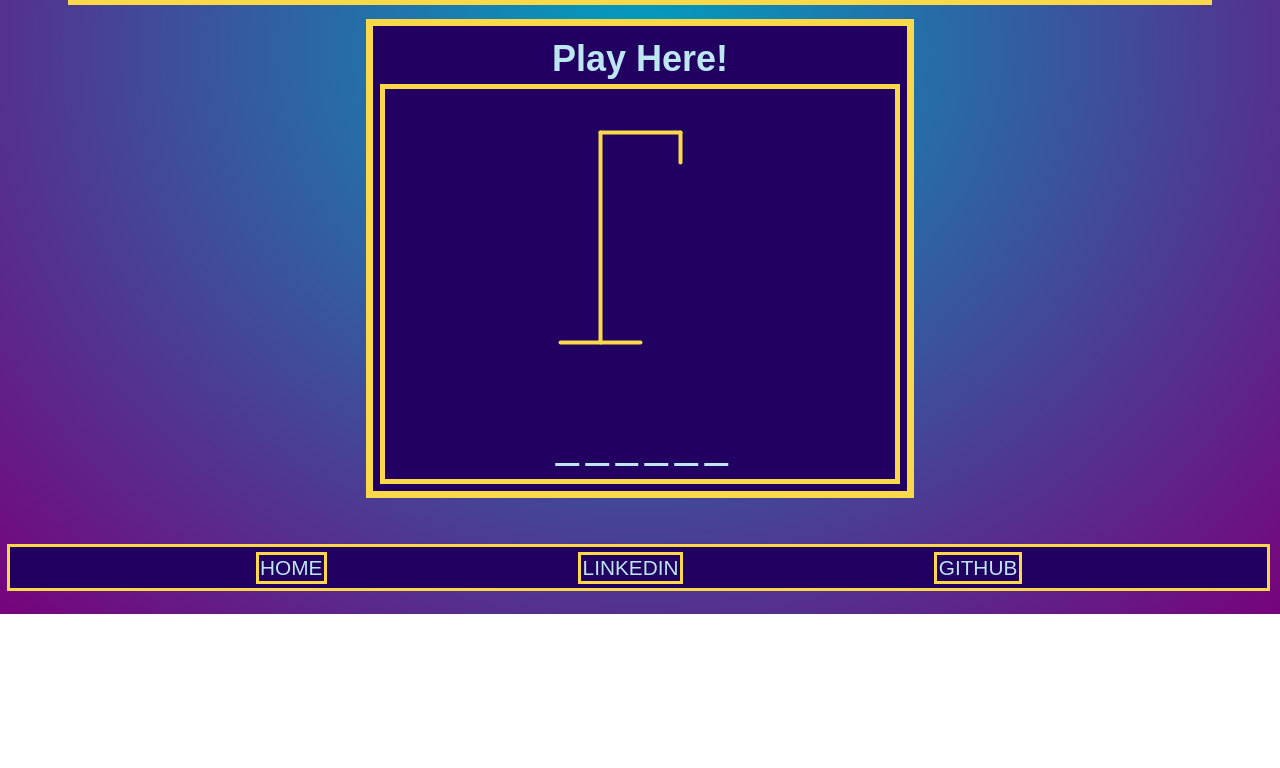
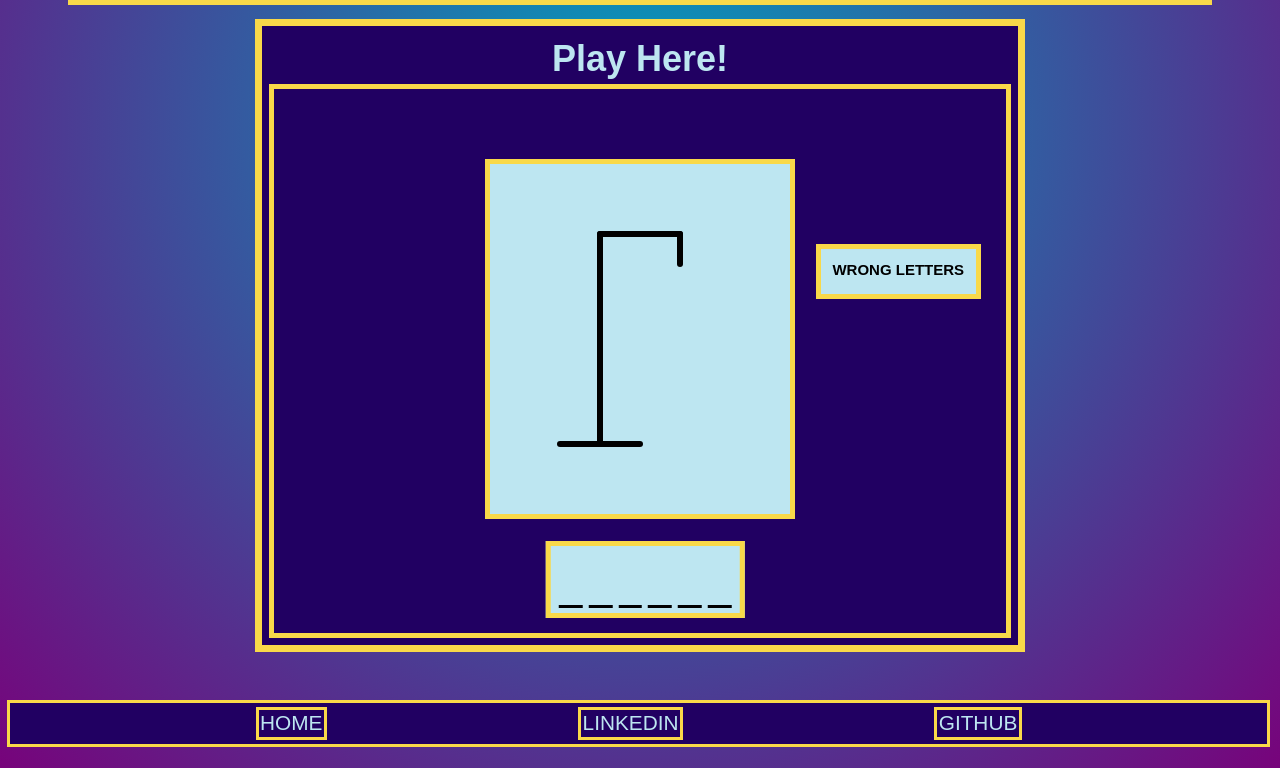
Before and after one commit to rdewit91/robsArcade, a Next.js app in the folder robs-arcade/: page /hngMan in a window 1280 px wide. Shown: the part 514-1282 px from the top of the page. Before the commit the page ends 1128 px from the top, so only its background shows below. Built offline with nearby package versions, Linux system fonts and the light colour scheme.

Commit message:
mobile fix

```diff
--- a/robs-arcade/component/Footer/Footer.module.css
+++ b/robs-arcade/component/Footer/Footer.module.css
@@ -1,5 +1,5 @@
 .navBody {
-    bottom: 1em;
+    bottom: .9em;
     position: relative;
     width: 99%;
     background: #210062;
--- a/robs-arcade/component/HangMan/WrongLetters.js
+++ b/robs-arcade/component/HangMan/WrongLetters.js
@@ -8,8 +8,9 @@ const WrongLetters = ({ wrongLetters }) => {
   return (
     <>
     <div className={styles.wrongLettersContainer }>
+    <h4>WRONG LETTERS</h4>
       <div>
-        {wrongLetters.length > 0 && <p>Wrong</p>}
+        {wrongLetters.length > 0 }
         {wrongLetters.map((letter, i) => <span key={i}>{letter}</span>).reduce((prev, curr) => prev === null ? [curr] : [prev, ', ', curr], null)}
       </div>
     </div>
--- a/robs-arcade/component/HangMan/hangMan.module.css
+++ b/robs-arcade/component/HangMan/hangMan.module.css
@@ -5,14 +5,19 @@
     padding: 20px 30px;
     position: relative;
     margin: auto;
-    height: 350px;
-    width: 450px;
+    height: 21em;
+    width: 28em;
   }
 
   .figureContainer {
+    border: solid #F9D949 5px;
+    background-color: #BDE6F1;
+    margin: 50px;
+    padding: 50px;
+
     fill: transparent;
-    stroke: #F9D949;
-    stroke-width: 4px;
+    stroke: black;
+    stroke-width: .25em;
     stroke-linecap: round;
 
   }
@@ -25,12 +30,18 @@
   }
 
   .wrongLettersContainer {
+    border: solid #F9D949 5px;
+    color: black;
+    background-color: #BDE6F1;
     position: absolute;
-    top: 20px;
+    margin: 5px;
+    padding: 10px;
+    top: 150px;
     right: 20px;
     display: flex;
     flex-direction: column;
     text-align: right;
+    font-size: 15px;
   }
 
   .wrong-letters-container p {
@@ -38,19 +49,24 @@
   }
 
   .wrong-letters-container span {
+
     font-size: 24px;
   }
 
   .word {
+    border: solid #F9D949 5px;
+    background-color: #BDE6F1;
     display: flex;
     position: absolute;
+    margin: 5px;
+    padding: 5px;
     bottom: 10px;
     left: 50%;
     transform: translateX(-50%);
   }
 
   .letter {
-    border-bottom: 3px solid #BDE6F1;;
+    border-bottom: 3px solid black;;
     display: inline-flex;
     font-size: 30px;
     align-items: center;
@@ -123,3 +139,11 @@
   .notification-container.show {
     transform: translateY(-50px);
   }
+
+  @media screen and (min-width: 375px) and (max-width: 740px) {
+    .gameContainer {
+      width: 20em;
+      height: 25em;
+    }
+
+  }
--- a/robs-arcade/src/styles/Home.module.css
+++ b/robs-arcade/src/styles/Home.module.css
@@ -24,7 +24,7 @@
 @media screen and (min-width: 375px) and (max-width: 740px) {
   .homeBox {
     width: 390%;
-    height: 150em;
+    height: 180em;
   }
   .homeText {
     font-size: 3em;
```
Also changed, not shown: robs-arcade/component/MineSwp/styles.module.scss (+17 -7 lines).
